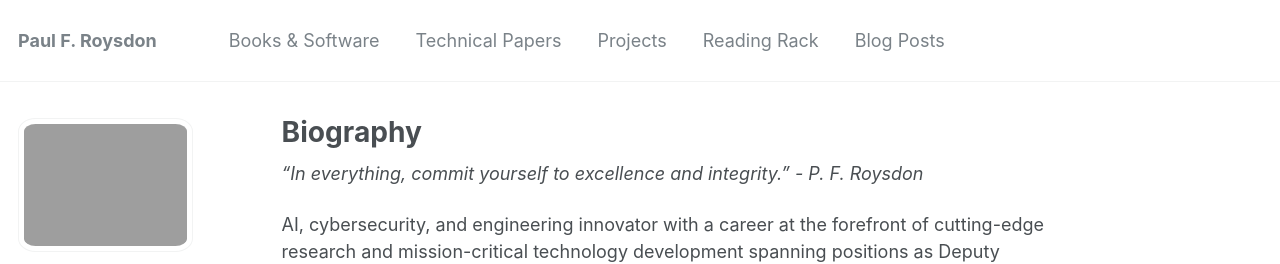
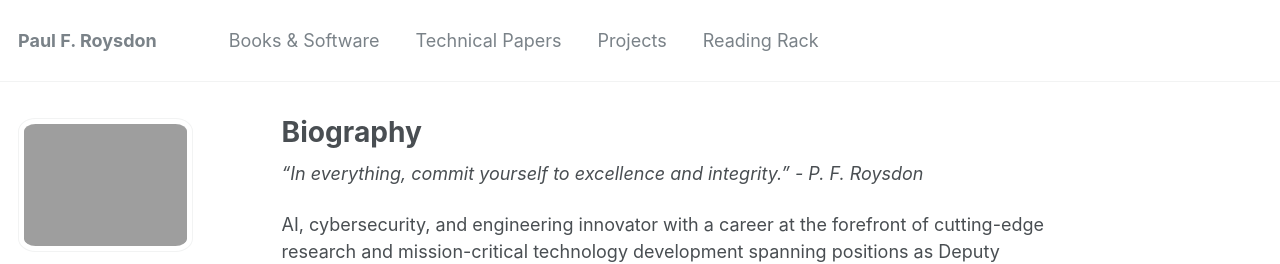
Before and after one commit to pfroysdon/pfroysdon.github.io, a Jekyll site: the page built from _pages/about.md, in a window 1280 px wide. Shown: the top 264 px of the page. Built offline with Jekyll 4.4.1, drawn with Linux system fonts in a browser that asks for light colours; some web fonts are replaced.

Commit message:
Update navigation.yml

```diff
--- a/_data/navigation.yml
+++ b/_data/navigation.yml
@@ -29,8 +29,8 @@ main:
 #  - title: "Portfolio"
 #    url: /portfolio/
 
-  - title: "Blog Posts"
-    url: /posts/
+#  - title: "Blog Posts"
+#    url: /year-archive/
 
 # - title: "CV"
 #   url: /cv/
```
